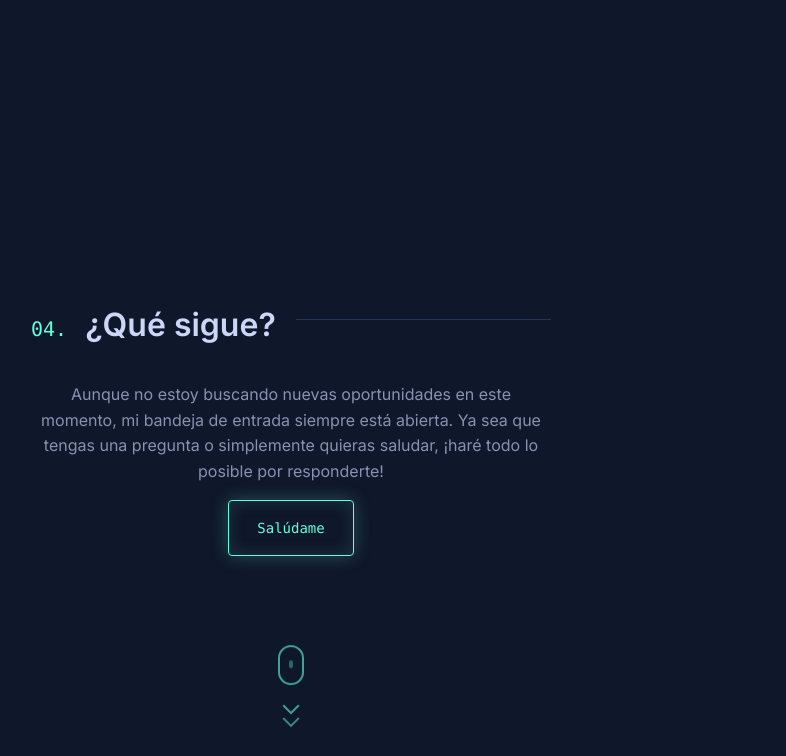
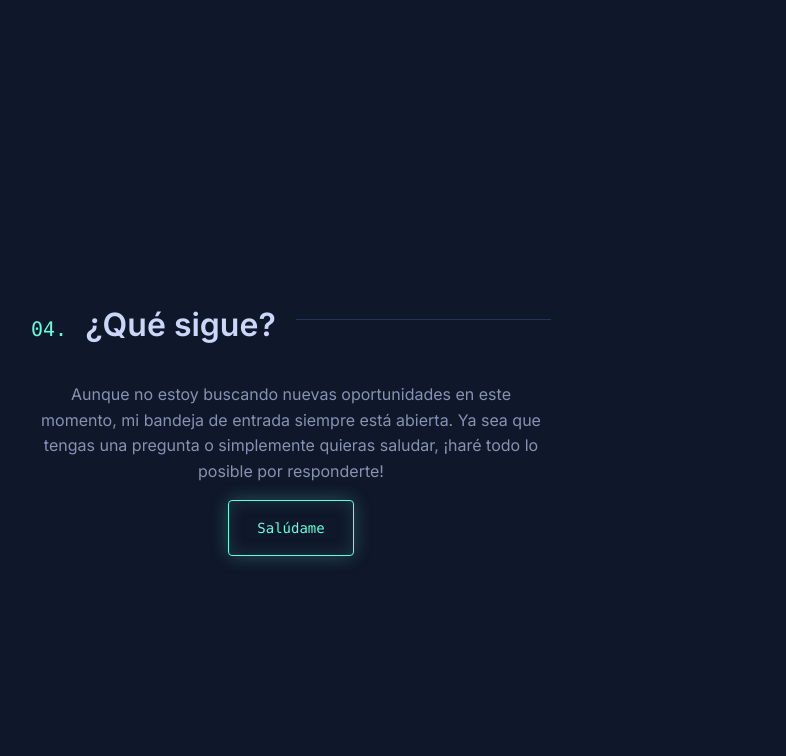
Before and after one commit to toniRamos/personal-curriculum, an Astro site: page /portfolio/ in a window 1280 px wide. Shown: the part 6453-7209 px from the top of the page, without its empty margins (349-1135 px from the left). Built offline with nearby package versions, Linux system fonts and the light colour scheme; Astro itself is replaced by a stand-in of ours; animation ran at ten frames a second.

Commit message:
refactor: remove scroll indicator from hero section for cleaner design

```diff
--- a/src/components/sections/HeroSection.astro
+++ b/src/components/sections/HeroSection.astro
@@ -36,17 +36,6 @@ const t = useTranslations(lang);
 			</div>
 		</div>
 	</div>
-
-	<!-- Scroll Indicator -->
-	<div class="scroll-indicator">
-		<div class="mouse">
-			<div class="wheel"></div>
-		</div>
-		<div class="arrow">
-			<span></span>
-			<span></span>
-		</div>
-	</div>
 </section>
 
 <script define:vars={{ lang }}>
```
